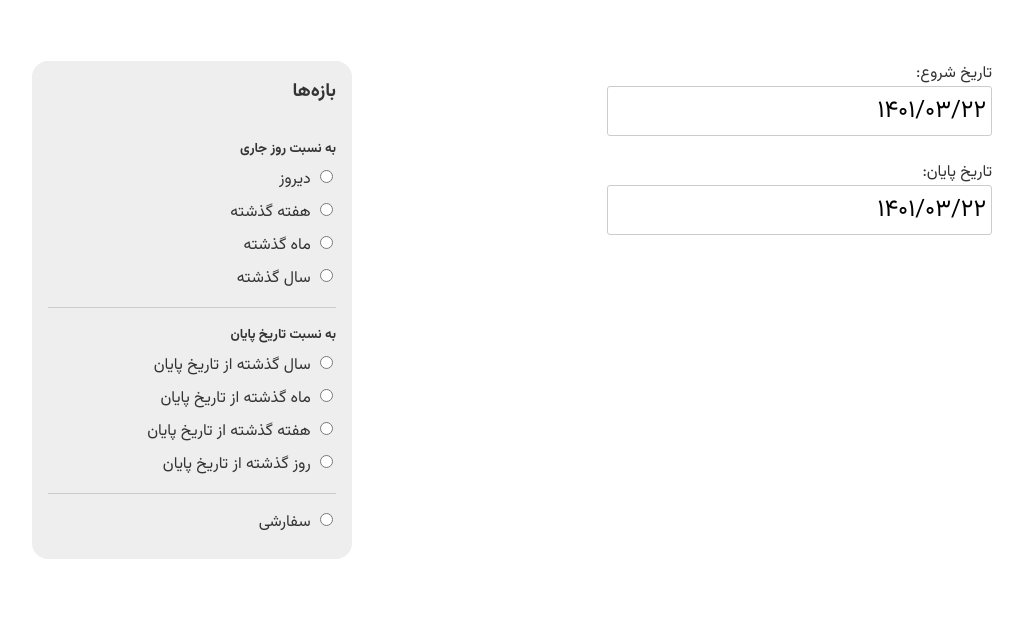
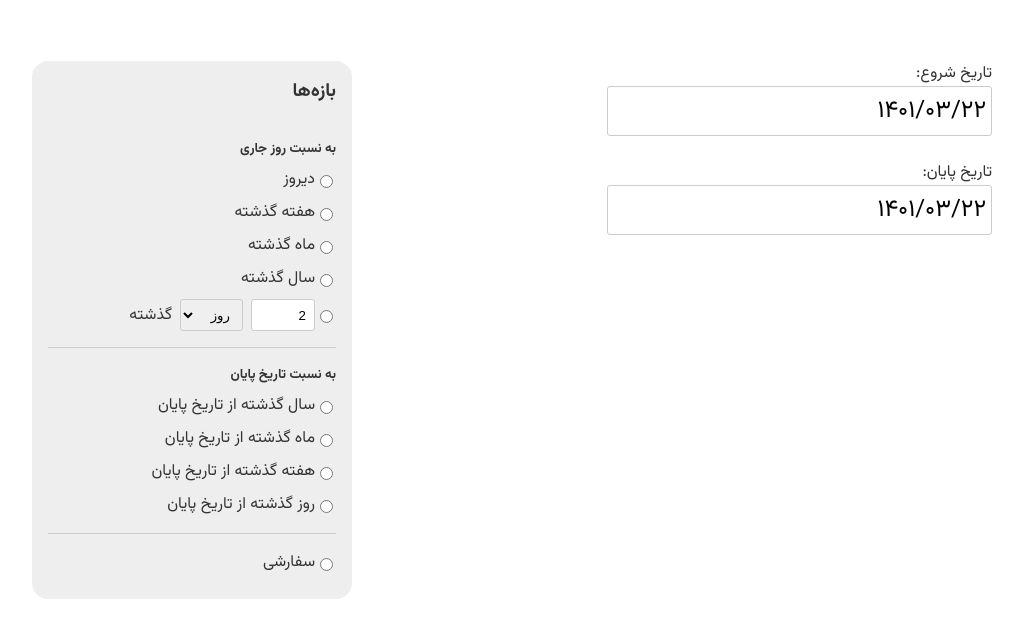
Before and after one commit to amiryxe/persian-date-advanced-selector, a plain HTML site: page index.html in a window 1280 px wide. Shown: the part 115-752 px from the top of the page, without its empty margins (128-1151 px from the left). Drawn offline with Linux system fonts and the light colour scheme.

Commit message:
handle variable calc from today

```diff
--- a/demo/main.scss
+++ b/demo/main.scss
@@ -60,6 +60,29 @@ input[type="text"] {
     border-radius: 1rem;
     padding: 1rem;
 
+    input[type="number"] {
+      width: 4rem;
+    }
+
+    label {
+      display: flex;
+      align-items: center;
+    }
+
+    input[type="number"],
+    select {
+      padding: 0 0.5rem;
+      border: 1px solid #ccc;
+      border-radius: 3px;
+      height: 2rem;
+      border: 1px #ccc solid;
+      vertical-align: top;
+      box-sizing: border-box;
+      -moz-box-sizing: border-box;
+      -webkit-box-sizing: border-box;
+      margin-left: 0.5rem;
+    }
+
     hr {
       border: none;
       border-top: 1px solid #ccc;
--- a/index.html
+++ b/index.html
@@ -55,6 +55,20 @@
                         <input type="radio" name="date-filter" id="past_year">
                         <span>سال گذشته</span>
                     </label>
+
+                    <label>
+                        <input type="radio" id="past_today_field" class="past-today-var-fields">
+
+                        <input type="number" value="2" class="past-today-var-fields" min="1">
+                        <select name="" id="" class="past-today-var-fields">
+                            <option value="days">روز</option>
+                            <option value="weeks">هفته</option>
+                            <option value="months">ماه</option>
+                            <option value="years">سال</option>
+                        </select>
+
+                        <span>گذشته</span>
+                    </label>
                 </section>
 
                 <hr>
--- a/src/filters/handleDateFilters.js
+++ b/src/filters/handleDateFilters.js
@@ -21,12 +21,12 @@ function subtractDate(type, value, endDate) {
     ]
 }
 
+const dateField1 = $('.date-field1')
+const dateField2 = $('.date-field2')
+
 // filter date listener
 $('input[name="date-filter"]').on('change', function (e) {
     const optionTarget = $(e.currentTarget).attr('id')
-    const dateField1 = $('.date-field1')
-    const dateField2 = $('.date-field2')
-
     let result = []
 
     switch (optionTarget) {
@@ -61,3 +61,16 @@ $('input[name="date-filter"]').on('change', function (e) {
         dateField2.val(result[1].format('YYYY/MM/DD'))
     }
 })
+
+// past from today by variable amount of time
+$('.past-today-var-fields').on('change', function (e) {
+    const count = Number($('.past-today-var-fields[type=number]').val())
+    const type = $('select.past-today-var-fields').val()
+
+    if (count >= 1) {
+        const [from, to] = subtractDate(type, count)
+
+        dateField1.val(from.format('YYYY/MM/DD'))
+        dateField2.val(to.format('YYYY/MM/DD'))
+    }
+})
```
Also changed, not shown: demo/main.css, 1 other file.
